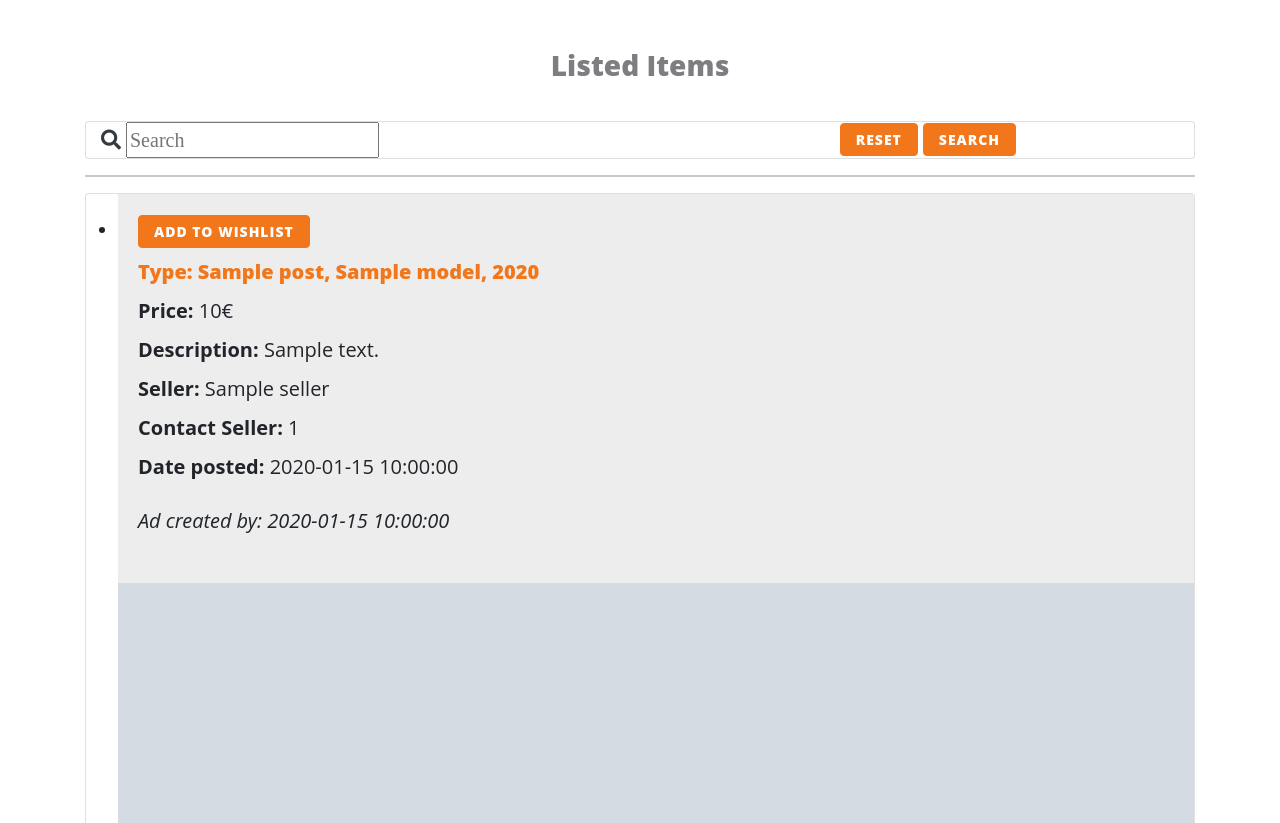
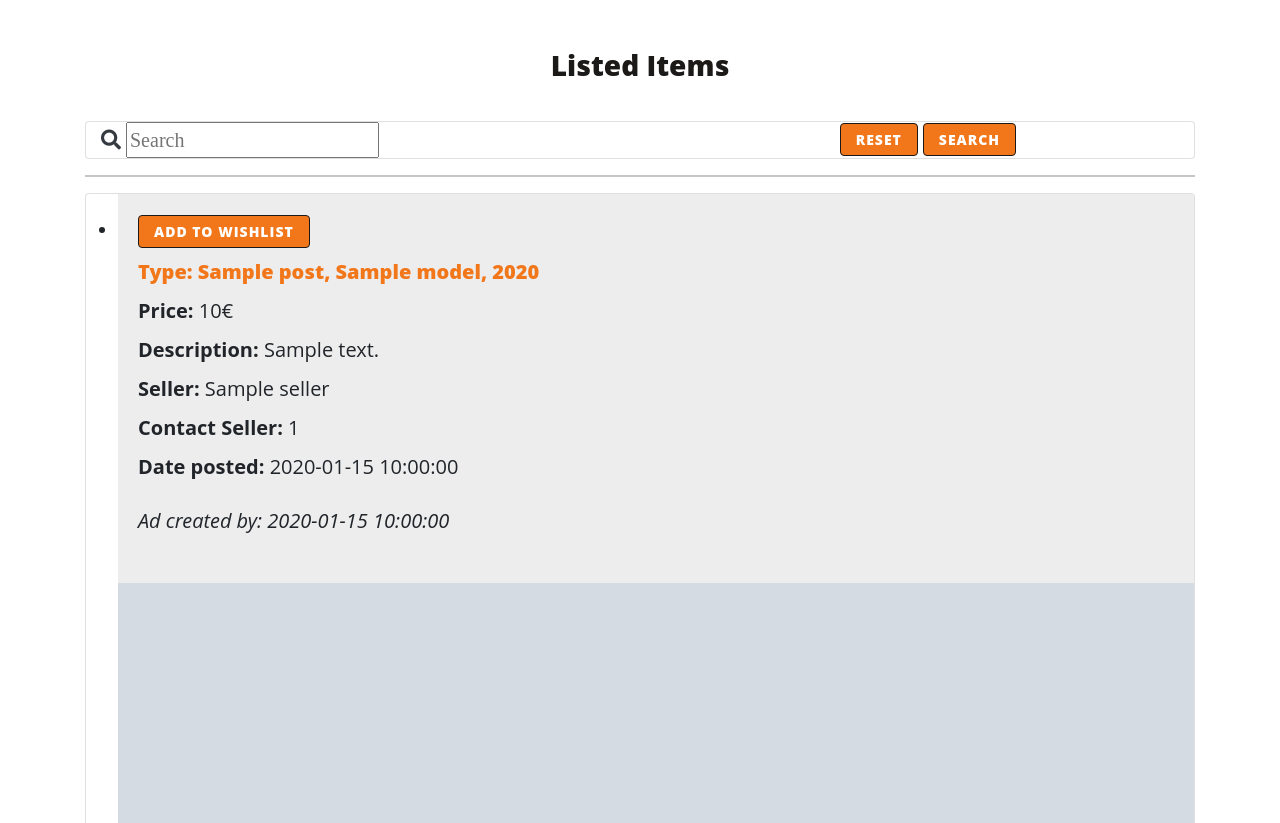
Before and after one commit to Miszamm/ms-ktm, a Flask app: page /search in a window 1280 px wide. Shown: the part 533-1356 px from the top of the page. Run offline with Flask 2, Linux system fonts and the light colour scheme; grey boxes marked "Sample" are stand-in pictures; a database or web service that is not in the repository returns one stand-in record (values such as "Sample title"); some libraries are stand-ins or nearby versions.

Commit message:
additional styling changes and functionality testing

```diff
--- a/static/css/style.css
+++ b/static/css/style.css
@@ -6,12 +6,10 @@
     line-height: 2;
     color: #F2771A;
 }
-
-.navbar.navbar-expand-lg.navbar-light.fixed-top{
-    background: transparent;
-    color: #F2771A;
+a.navbar-brand {
+    color: #1C1919;
+    background-color: #F2771A;
 }
-
 
 .btn {
   font-size: 14px;
@@ -23,25 +21,29 @@
 
 .btn-primary {
   background-color: #F2771A;
-  border-color: #F2771A;
+  border-color: #1C1919;
 }
 
 .btn-primary:hover, .btn-primary:focus, .btn-primary:active {
   color: #000000;
   background-color: #F2771A !important;
-  border-color: #F2771A !important;
+  border-color: #1C1919 !important;
 }
 
 .btn-lg {
   font-size: 16px;
   padding: 15px 25px;
 }
+.card-body {
+    background-color: #F2771A;
+    border-color: #1C1919;
+}
 
 li.card-body {
     background-color: #EDEDEE;
 }
 h3 {
-    color: #7E7E82;
+    color: #1C1919;
 }
 
 h5.card-title{
--- a/templates/posts.html
+++ b/templates/posts.html
@@ -29,8 +29,7 @@
             <div>
                 {% if session.user|lower == post.created_by|lower %}
                 <a class="btn btn-primary btn-sm" href="{{ url_for('edit_post', post_id=post._id)}}" role="button">Edit</a>
-                <a class="btn btn-primary btn-sm" href="{{ url_for('delete_post', post_id=post._id)}}"
-                    role="button">Delete</a>
+                <a class="btn btn-primary btn-sm" href="{{ url_for('delete_post', post_id=post._id)}}" role="button">Delete</a>
                 {% else %}
                 <a class="btn btn-primary btn-sm" href="{{ url_for('add_to_wishlist', post_id=post._id)}}" role="button">Add
                     to Wishlist</a>
```
Also changed, not shown: README.md.
